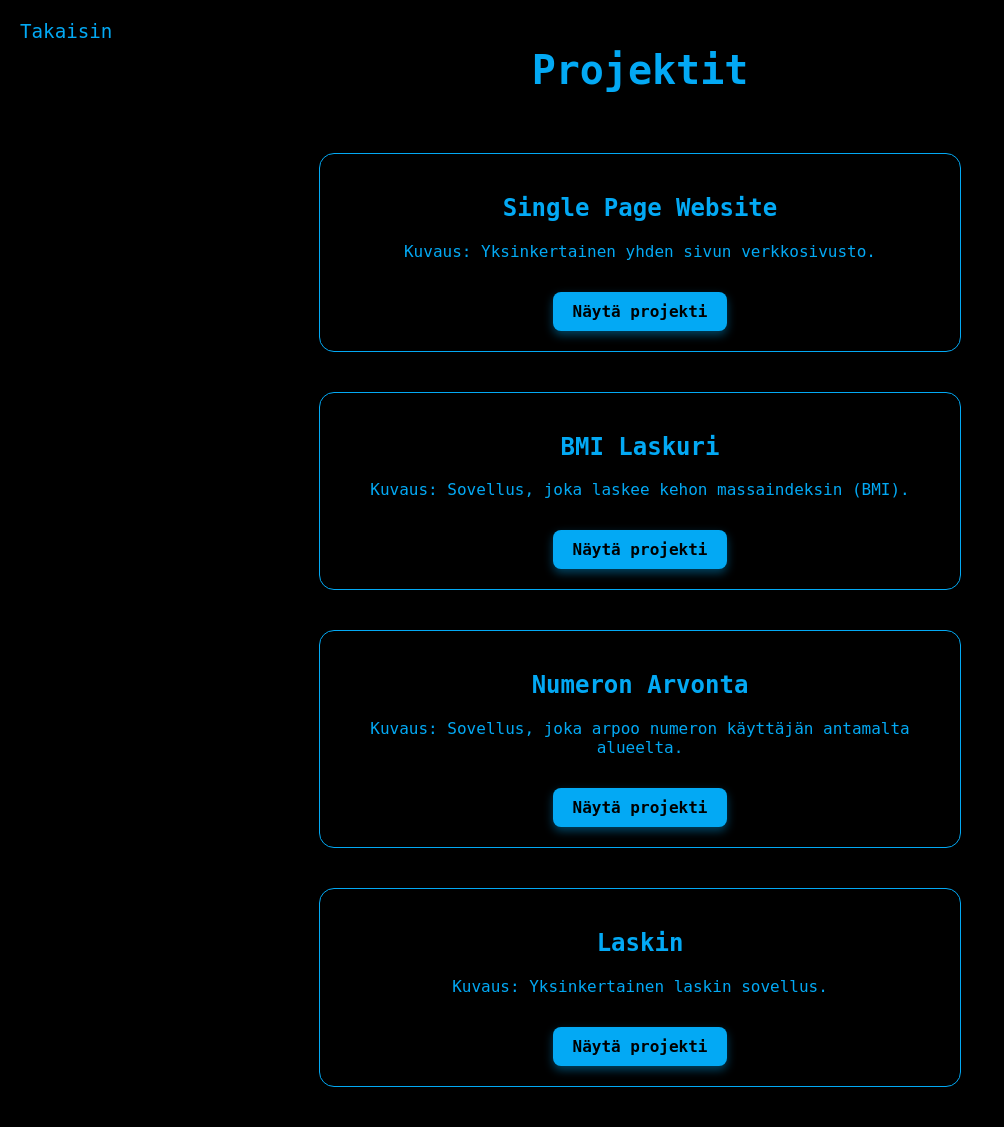
After one commit to Noel-59/portfolio, a PHP site: page /views/project.html in a window 1280 px wide. The commit adds this page. Shown: the whole page, without its empty margins (0-1004 px from the left). Run offline with PHP 8.4, Linux system fonts and the light colour scheme.

Commit message:
projektit, kuva ja css projektiin

```diff
--- /dev/null
+++ b/css/project.css
@@ -0,0 +1,72 @@
+body {
+  font-family: 'Courier Prime', monospace;
+  background-color: #000;
+  color: #03a9f4;
+  margin: 0;
+  padding: 20px;
+  box-sizing: border-box;
+  cursor: url('/images/arrowhead-rounded-outline.png'), auto;
+}
+
+h1 {
+  text-align: center;
+  font-size: 2.5em;
+  margin-bottom: 40px;
+}
+
+.projects-container {
+  display: flex;
+  flex-direction: column;
+  align-items: center;
+}
+
+.project {
+  margin: 20px 0;
+  padding: 20px;
+  border: 1px solid #03a9f4;
+  border-radius: 15px;
+  max-width: 600px;
+  width: 100%;
+  text-align: center; /* Center the link */
+}
+
+/* Styling for the project links */
+.project a {
+  display: inline-block;
+  margin-top: 15px;
+  padding: 10px 20px;
+  background-color: #03a9f4;
+  color: #000;
+  text-decoration: none;
+  font-weight: bold;
+  border-radius: 8px;
+  transition: background-color 0.3s, color 0.3s;
+  box-shadow: 0px 4px 10px rgba(3, 169, 244, 0.4);
+}
+
+/* Hover effect for the links */
+.project a:hover {
+  background-color: #0288d1;
+  color: #fff;
+  box-shadow: 0px 6px 12px rgba(2, 136, 209, 0.6);
+  transform: scale(1.05); /* Slightly enlarges the link */
+}
+
+/* Takaisin button styling identical to info page */
+.Takaisin {
+  position: absolute;
+  top: 20px;
+  left: 20px;
+}
+
+.Takaisin a {
+  color: #03a9f4;
+  font-size: 1.2em;
+  text-decoration: none;
+  transition: color 0.3s;
+}
+
+.Takaisin a:hover {
+  color: #0288d1;
+  text-shadow: 0px 0px 5px #03a9f4;
+}
--- a/js/scroll.js
+++ b/js/scroll.js
@@ -1,6 +1,6 @@
 document.addEventListener('DOMContentLoaded', function() {
     var isScrolling = false;
-    var redirectUrl = "info.html";
+    var redirectUrl = "/views/info.html";
 
     function handleScroll() {
         if (!isScrolling) {
--- a/partials/footer.html
+++ b/partials/footer.html
@@ -0,0 +1 @@
+<p>@NOEL KIVELÄ</p>
--- a/partials/head.html
+++ b/partials/head.html
@@ -0,0 +1,5 @@
+<meta charset="UTF-8">
+<meta name="viewport" content="width=device-width, initial-scale=1.0">
+<title>Noelin Portfolio</title>
+<link rel="stylesheet" href="css/info.css">
+<link rel="icon" type="image/x-icon" href="/images/favicon.ico">
--- /dev/null
+++ b/views/project.html
@@ -0,0 +1,49 @@
+<!DOCTYPE html>
+<html lang="fi">
+<head>
+    <meta charset="UTF-8">
+    <meta name="viewport" content="width=device-width, initial-scale=1.0">
+    <title>Noelin Projektit</title>
+    <link rel="stylesheet" href="/css/project.css">
+</head>
+<body>
+  <!-- Header -->
+  <h1>Projektit</h1>
+
+  <!-- Projects section -->
+  <div class="projects-container">
+    <!-- Single Page Website Project -->
+    <div class="project">
+      <h2>Single Page Website</h2>
+      <p>Kuvaus: Yksinkertainen yhden sivun verkkosivusto.</p>
+      <a href="projektit/single page website/page.html">Näytä projekti</a>
+    </div>
+
+    <!-- BMI Laskuri Project -->
+    <div class="project">
+      <h2>BMI Laskuri</h2>
+      <p>Kuvaus: Sovellus, joka laskee kehon massaindeksin (BMI).</p>
+      <a href="projektit/teht1 bmi laskuri/teht1.html">Näytä projekti</a>
+    </div>
+
+    <!-- Numeron Arvonta Project -->
+    <div class="project">
+      <h2>Numeron Arvonta</h2>
+      <p>Kuvaus: Sovellus, joka arpoo numeron käyttäjän antamalta alueelta.</p>
+      <a href="projektit/teht2 numeron arv/teht2.html">Näytä projekti</a>
+    </div>
+
+    <!-- Laskin Project -->
+    <div class="project">
+      <h2>Laskin</h2>
+      <p>Kuvaus: Yksinkertainen laskin sovellus.</p>
+      <a href="projektit/teht3 laskin/teht3.html">Näytä projekti</a>
+    </div>
+  </div>
+
+  <!-- Back link -->
+  <div class="Takaisin">
+    <a href="info.html">Takaisin</a>
+  </div>
+</body>
+</html>
```
Also changed, not shown: css/info.css (+26 -4 lines), css/styles.css (+13 -2 lines), views/info.html (renamed from info.html, +8 -3 lines), images/17.5.jpg (added).
